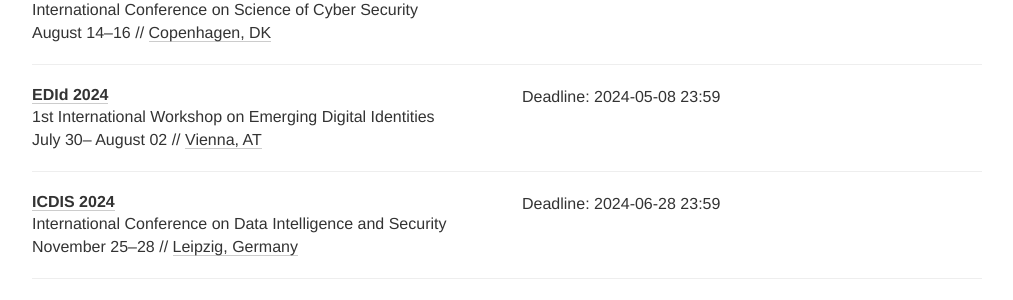
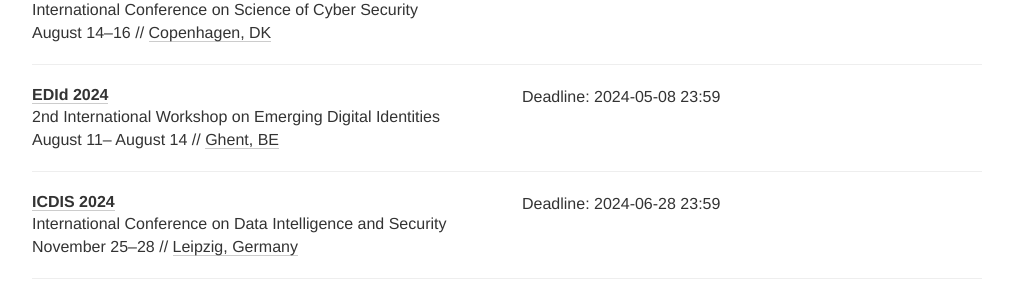
Before and after one commit to sec-deadlines/sec-deadlines.github.io, a Jekyll site: the page built from index.html, in a window 1280 px wide and 900 px high, scrolled down 3584 px. Shown: the part 152-452 px from the top of the window, without its empty margins (133-1146 px from the left). Built offline with Jekyll 4.4.1, drawn with Linux system fonts in a browser that asks for light colours; nearby versions of some CDN libraries; comment, search, counter and statistics services are not loaded.

Commit message:
Update EDId workshop
Add the dates for the 2025 edition of the EDId workshop.

```diff
--- a/_data/conferences.yml
+++ b/_data/conferences.yml
@@ -210,12 +210,12 @@
   tags: [SEC, CONF]
 
 - name: EDId
-  description: 1st International Workshop on Emerging Digital Identities
+  description: 2nd International Workshop on Emerging Digital Identities
   year: 2024
-  link: https://www.ares-conference.eu/edid
+  link: https://2025.ares-conference.eu/program/edid/
   deadline: ["2024-05-08 23:59"]
-  date: July 30- August 02
-  place: Vienna, AT
+  date: August 11- August 14
+  place: Ghent, BE
   tags: [SEC, PRIV, CRYPTO, SHOP]
 
 - name: ICDIS
```
